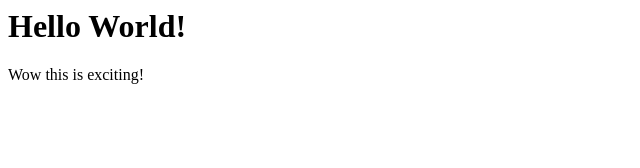
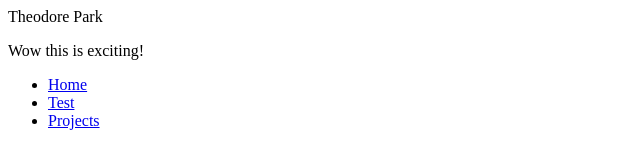
Before and after one commit to tpark1/tpark1.github.io, a plain HTML site: page index.html in a window 1280 px wide. Shown: the whole page, without its empty margins (0-640 px from the left). Drawn offline with Linux system fonts and the light colour scheme.

Commit message:
menu work

```diff
--- a/index.html
+++ b/index.html
@@ -1,5 +1,17 @@
-<body>
-  <h1> Hello World! </h1>
-  <p> Wow this is exciting! </p>
+<!DOCTYPE html>
+<html>
+  <head>
+    <title>Personal Website</title>
+    <link rel = "stylesheet" href="style.css">
+  </head>
+  <body
+    <h1> Theodore Park </h1>
+    <p> Wow this is exciting! </p>
+    <ul>
+      <li><a href = "#">Home</a></li>
+      <li><a href = "#">Test</a></li>
+      <li><a href = "#">Projects</a></li>
+    </ul>
 
-</body>
+  </body>
+</html>
```
Also changed, not shown: style.css (added).
